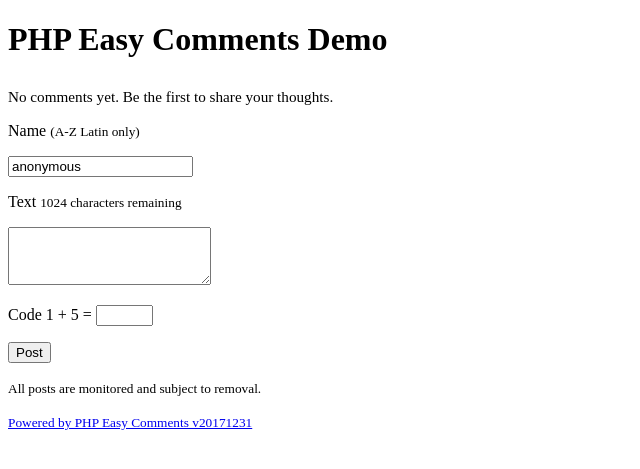
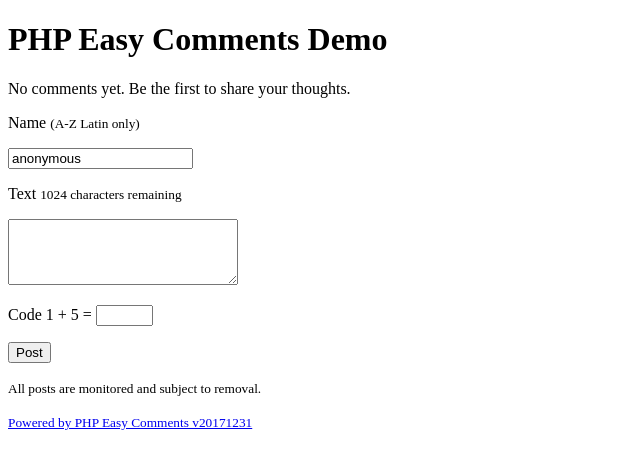
Before and after one commit to nodo-dot/easy-comments, a PHP site: page / in a window 1280 px wide. Shown: the top 469 px of the page, without its empty margins (0-640 px from the left). Run offline with PHP 8.4, Linux system fonts and the light colour scheme; the visitor is signed in with stand-in values (Sample User, id 1).

Commit message:
Update easy-comments.css

```diff
--- a/easy-comments.css
+++ b/easy-comments.css
@@ -1,17 +1,6 @@
-#eco_main {
-  font-size: 95%;
-  padding-top: 8px;
-}
-
-#eco_text {
-  font-size: 85%;
-  word-wrap: break-word;
-}
-
 .eco_item {
-  font-size: 85%;
+    white-space: pre-wrap;
     border-bottom: 1px solid #ccc;
-  white-space: pre-wrap;
     margin-bottom: 8px;
     padding-bottom: 4px;
 }
```
Lines whose indentation alone changed are shown as unchanged.
